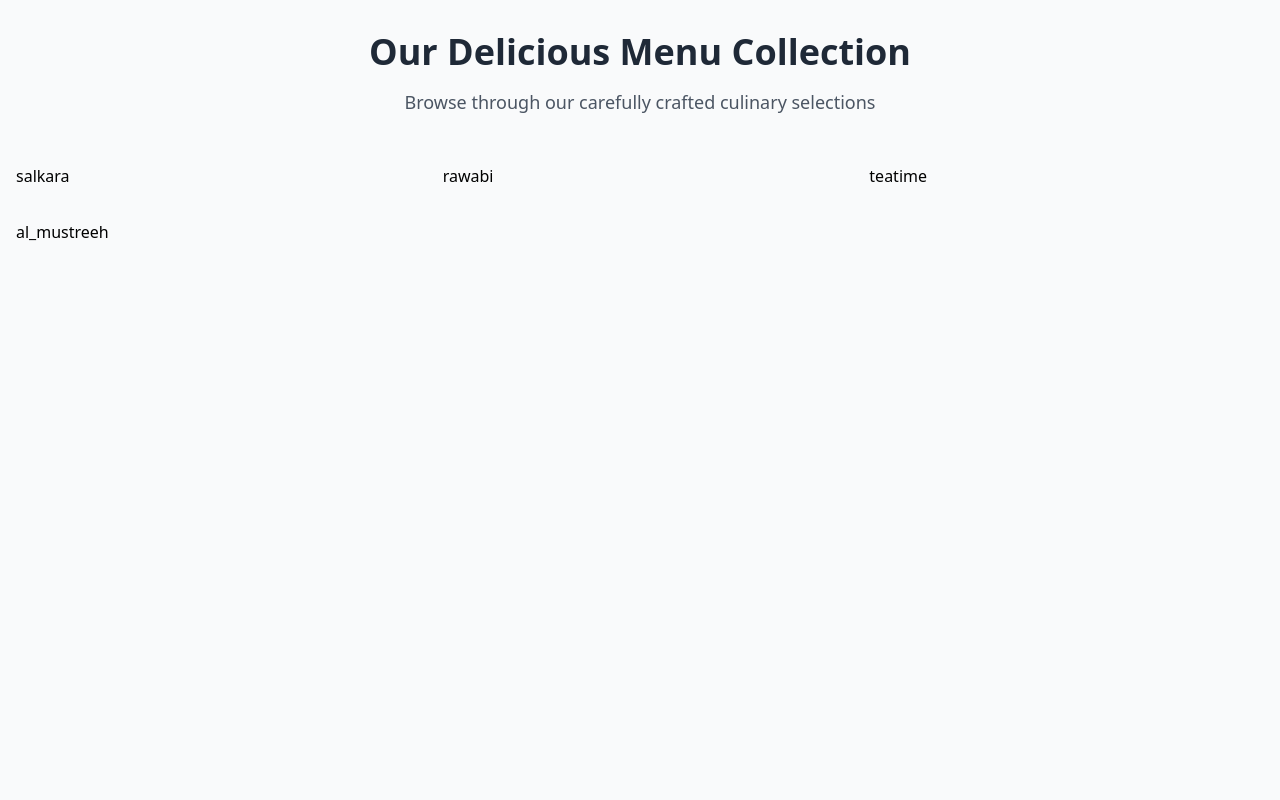
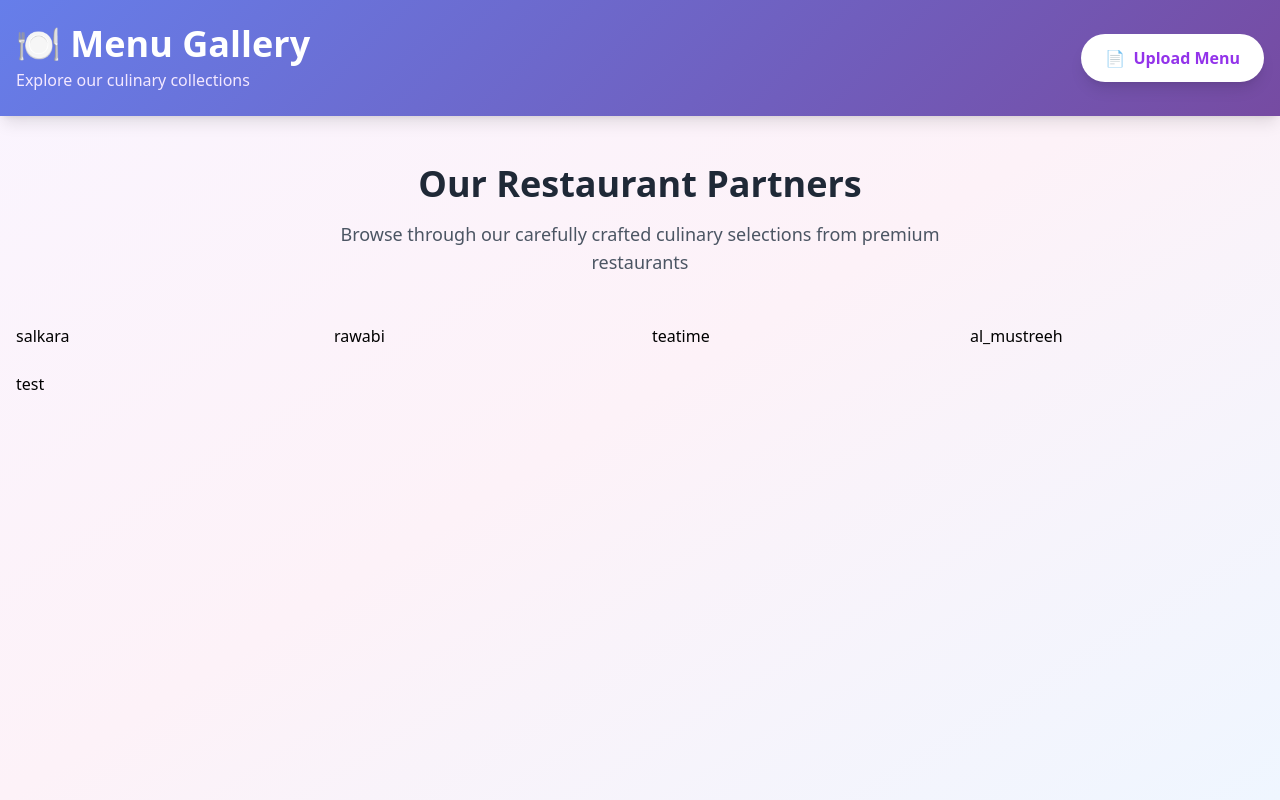
Before and after one commit to NoTimeInnovations/cravings_pdf_viewer, a website: page index.html in a window 1280 px wide. Drawn offline with nearby package versions, Linux system fonts and the light colour scheme.

Commit message:
Add/Update menu for test

```diff
--- a/index.html
+++ b/index.html
@@ -5,21 +5,97 @@
   <meta name="viewport" content="width=device-width, initial-scale=1.0">
   <title>Gourmet Gallery Navigator</title>
   <script src="https://cdn.tailwindcss.com"></script>
+  <style>
+    @keyframes fadeIn {
+      from { opacity: 0; transform: translateY(20px); }
+      to { opacity: 1; transform: translateY(0); }
+    }
+    .fade-in {
+      animation: fadeIn 0.6s ease-out;
+    }
+    .gradient-bg {
+      background: linear-gradient(135deg, #667eea 0%, #764ba2 100%);
+    }
+    .card-hover {
+      transition: all 0.3s ease;
+    }
+    .card-hover:hover {
+      transform: translateY(-8px);
+      box-shadow: 0 20px 40px rgba(0, 0, 0, 0.15);
+    }
+  </style>
 </head>
-<body class="bg-gray-50">
-  <main class="container mx-auto px-4 py-8">
-    <div class="text-center mb-12">
-      <h1 class="text-4xl font-bold text-gray-800 mb-4">Our Delicious Menu Collection</h1>
+<body class="bg-gradient-to-br from-purple-50 via-pink-50 to-blue-50 min-h-screen">
+  <!-- Header with Converter Button -->
+  <header class="gradient-bg shadow-lg">
+    <div class="container mx-auto px-4 py-6">
+      <div class="flex justify-between items-center">
+        <div>
+          <h1 class="text-3xl md:text-4xl font-bold text-white">🍽️ Menu Gallery</h1>
+          <p class="text-purple-100 mt-1">Explore our culinary collections</p>
+        </div>
+        <a href="/converter" class="bg-white text-purple-600 px-6 py-3 rounded-full font-semibold hover:bg-purple-50 transition-all duration-300 shadow-lg hover:shadow-xl transform hover:scale-105 flex items-center gap-2">
+          <span>📄</span>
+          <span>Upload Menu</span>
+        </a>
+      </div>
+    </div>
+  </header>
+
+  <main class="container mx-auto px-4 py-12">
+    <div class="text-center mb-12 fade-in">
+      <h2 class="text-3xl md:text-4xl font-bold text-gray-800 mb-4">Our Restaurant Partners</h2>
       <p class="text-lg text-gray-600 max-w-2xl mx-auto">
-        Browse through our carefully crafted culinary selections
+        Browse through our carefully crafted culinary selections from premium restaurants
       </p>
     </div>
 
-    <div id="partner-list" class="grid grid-cols-1 md:grid-cols-2 lg:grid-cols-3 gap-8">
+    <!-- Loading State -->
+    <div id="loading" class="text-center py-12">
+      <div class="inline-block animate-spin rounded-full h-12 w-12 border-b-2 border-purple-600"></div>
+      <p class="mt-4 text-gray-600">Loading menus...</p>
+    </div>
+
+    <!-- Partner List -->
+    <div id="partner-list" class="grid grid-cols-1 md:grid-cols-2 lg:grid-cols-3 xl:grid-cols-4 gap-6 hidden">
       <!-- Partner items inserted dynamically -->
+    </div>
+
+    <!-- Empty State -->
+    <div id="empty-state" class="text-center py-16 hidden">
+      <div class="text-6xl mb-4">📭</div>
+      <h3 class="text-2xl font-semibold text-gray-700 mb-2">No Menus Available</h3>
+      <p class="text-gray-600 mb-6">Be the first to upload a menu!</p>
+      <a href="/converter" class="inline-block bg-purple-600 text-white px-8 py-3 rounded-full font-semibold hover:bg-purple-700 transition-all duration-300 shadow-lg">
+        Upload First Menu
+      </a>
     </div>
   </main>
 
+
   <script src="/public/scripts/getPartner.js"></script>
+  <script>
+    // Enhanced loading state management
+    document.addEventListener('DOMContentLoaded', () => {
+      const loading = document.getElementById('loading');
+      const partnerList = document.getElementById('partner-list');
+      const emptyState = document.getElementById('empty-state');
+
+      // Wait for partner list to load
+      setTimeout(() => {
+        const hasPartners = partnerList.children.length > 0;
+
+        loading.classList.add('hidden');
+
+        if (hasPartners) {
+          partnerList.classList.remove('hidden');
+          partnerList.classList.add('fade-in');
+        } else {
+          emptyState.classList.remove('hidden');
+          emptyState.classList.add('fade-in');
+        }
+      }, 500);
+    });
+  </script>
 </body>
 </html>
--- a/public/data/partners.json
+++ b/public/data/partners.json
@@ -2,5 +2,6 @@
     "salkara",
     "rawabi",
     "teatime",
-    "al_mustreeh"
+    "al_mustreeh",
+    "test"
 ]
```
Also changed, not shown: main.js (+15 -1 lines), public/menus/test/data.json (added, +3 -0 lines), public/menus/test/page_1.webp (added), public/menus/test/page_10.webp (added), public/menus/test/page_11.webp (added), public/menus/test/page_12.webp (added), public/menus/test/page_13.webp (added), public/menus/test/page_14.webp (added), public/menus/test/page_15.webp (added), public/menus/test/page_16.webp (added), public/menus/test/page_2.webp (added), public/menus/test/page_3.webp (added), public/menus/test/page_4.webp (added), public/menus/test/page_5.webp (added), 4 more files.
